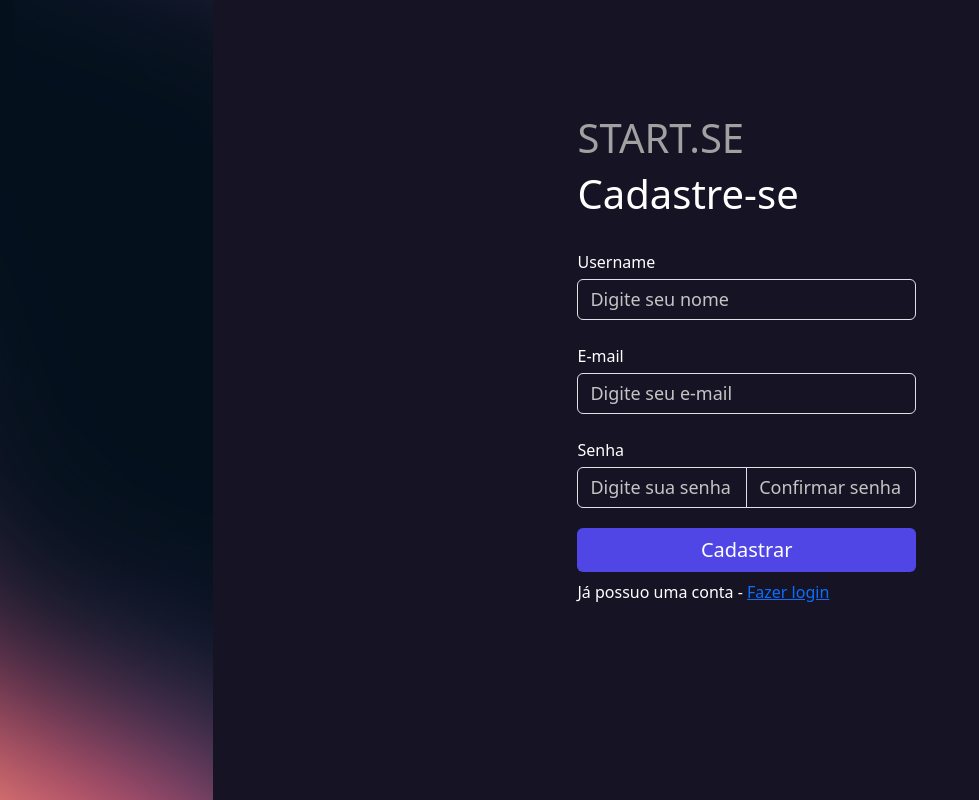
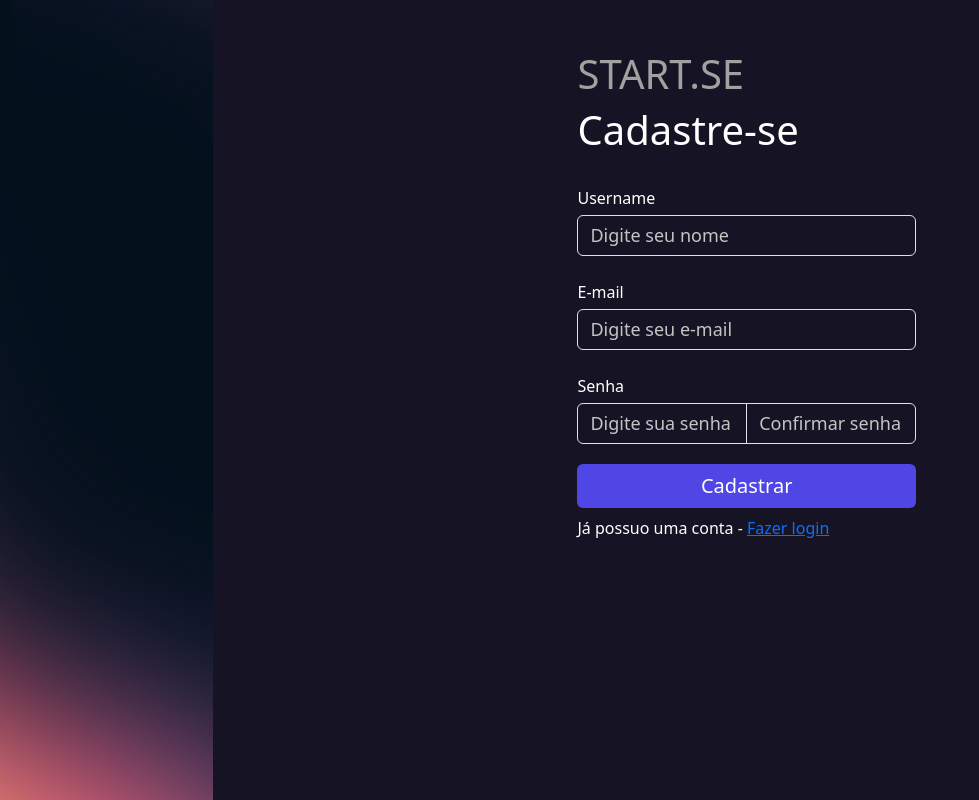
Before and after one commit to lucasSantiagoCody/START.SE, a Django app: template user/templates/signup.html in a window 1280 px wide. Shown: the whole page, without its empty margins (0-979 px from the left). Run offline with Django 5.2, Linux system fonts and the light colour scheme; the template is opened without the code that fills it, so the values that code supplies are empty.

Commit message:
Remove margin-top atribute in .container-form class from user.css file

```diff
--- a/static/user/css/user.css
+++ b/static/user/css/user.css
@@ -15,8 +15,6 @@
 
 .container-form{
     width: 35%;
-    margin-top: 4em;
-
 }
 
 .input-pers{
```
